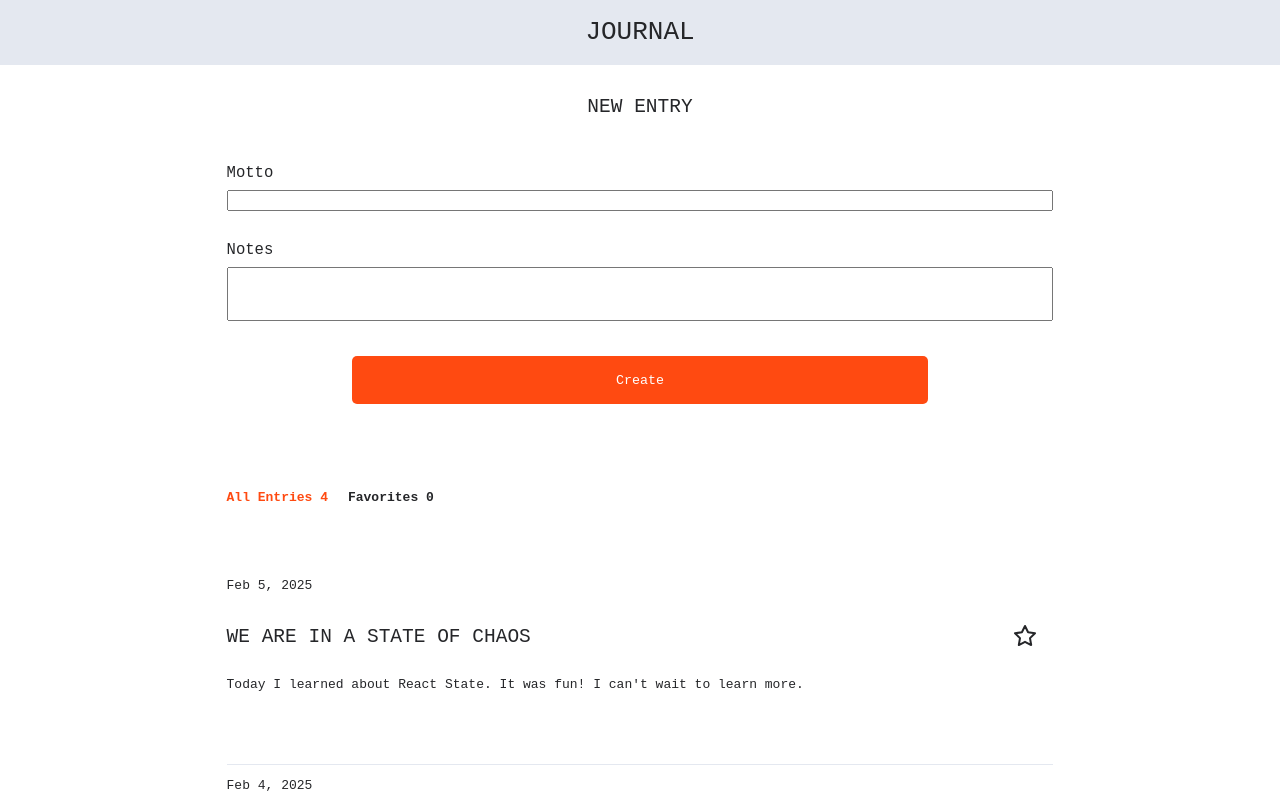
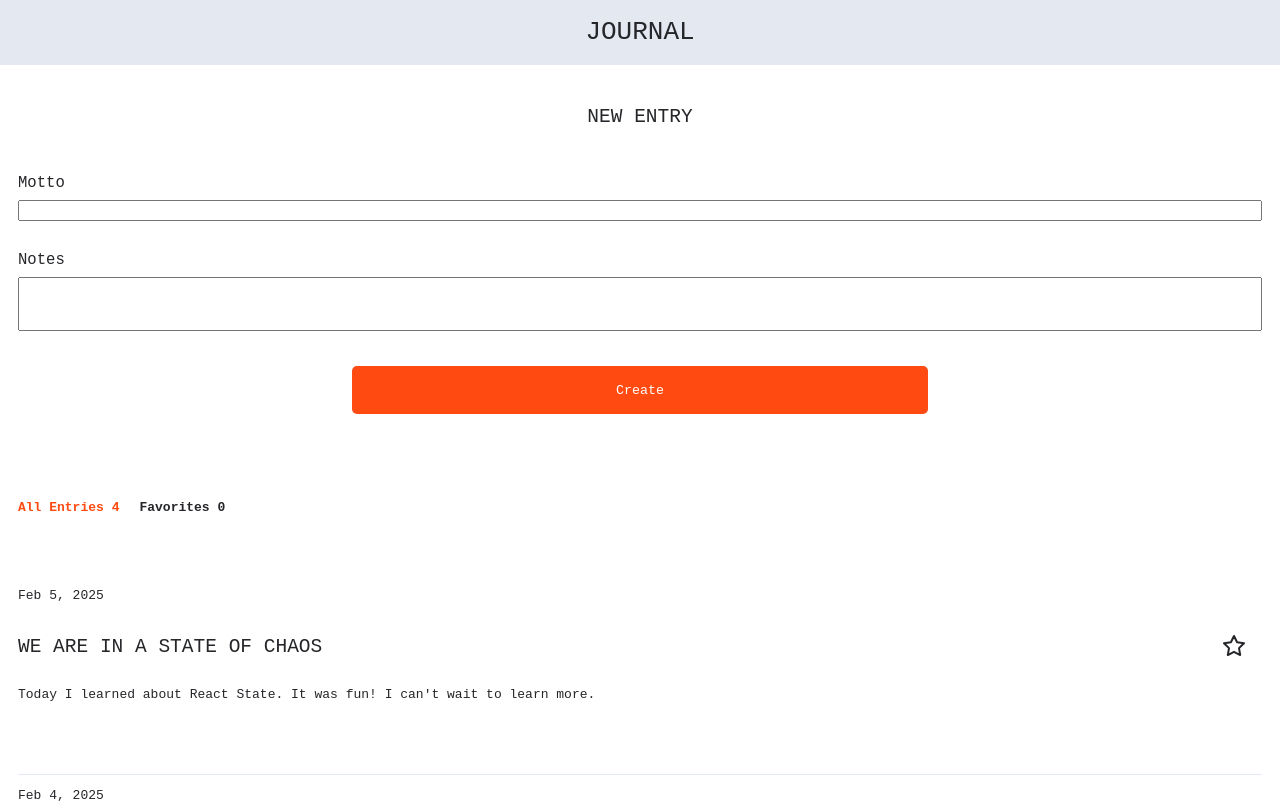
Before and after one commit to florianblaschke/journal-app-react, a React (Vite) app: page / in a window 1280 px wide. Shown: the top 803 px of the page. Built offline with nearby package versions, Linux system fonts and the light colour scheme.

Commit message:
styling fix

```diff
--- a/src/components/Main/Mainelement.css
+++ b/src/components/Main/Mainelement.css
@@ -2,4 +2,6 @@ main {
   display: flex;
   flex-flow: column;
   align-items: center;
+  width: 100%;
+  padding: 10px;
 }
--- a/src/components/Tabs/tabs.css
+++ b/src/components/Tabs/tabs.css
@@ -1,7 +1,6 @@
 div {
   width: 100%;
   display: flex;
-  justify-content: flex-start;
   margin-top: 36px;
 }
 
```
